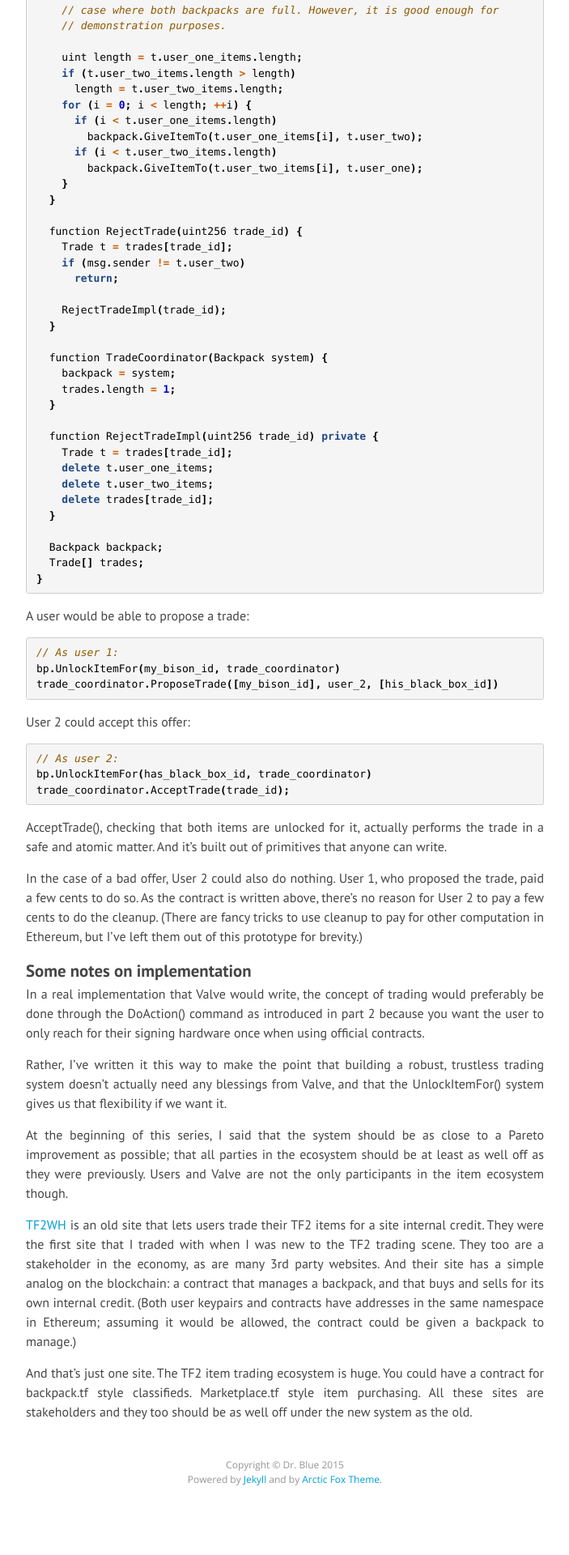
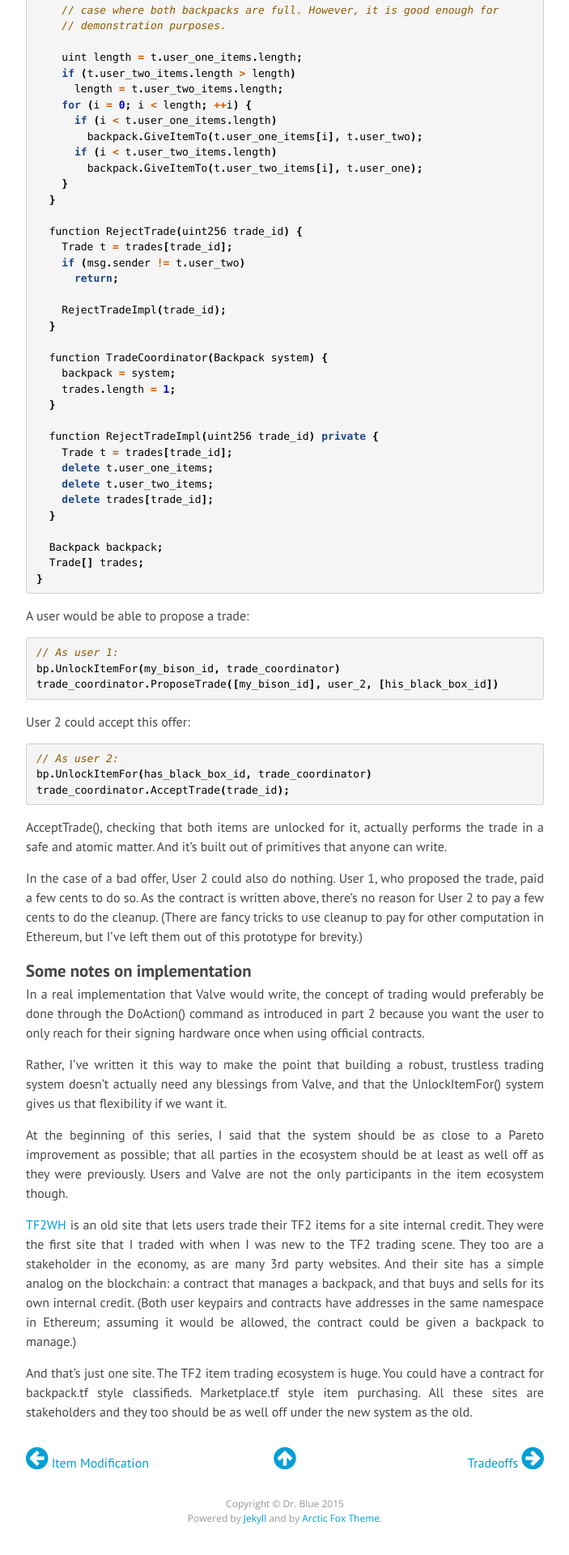
Before and after one commit to drblue9001/blockchain-backpack, a Jekyll site: the page built from website/part3.md, in a window 1280 px wide. Shown: the part 1931-3851 px from the top of the page at 81% size, without its empty margins (288-991 px from the left). Built offline with Jekyll 4.4.1, drawn with Linux system fonts in a browser that asks for light colours; nearby versions of some CDN libraries; Markdown is read by kramdown in place of the engine named in the settings; before the commit the page ends 3803 px from its top, so only the background shows below that.

Commit message:
Add internal links to the site.

```diff
--- /dev/null
+++ b/website/_layouts/page.html
@@ -0,0 +1,36 @@
+---
+layout: default
+---
+<div class="post">
+
+  <article class="post-content">
+    {{ content }}
+  </article>
+
+  <div class="nav-line">
+{% if page.prev-page %}
+    <div class="nav-left">
+      <a href="{{ page.prev-page.url }}">
+        <i class="fa fa-arrow-circle-left fa-2x"></i>
+        {{ page.prev-page.title }}
+      </a>
+    </div>
+{% endif %}
+
+    <div class="nav-center">
+  	  <a href="#">
+  	    <i class="fa fa-arrow-circle-up fa-2x"></i>
+  	  </a>
+    </div>
+
+{% if page.next-page %}
+    <div class="nav-right">
+      <a href="{{ page.next-page.url }}">
+        {{ page.next-page.title }}
+        <i class="fa fa-arrow-circle-right fa-2x"></i>
+      </a>
+    </div>
+  </div>
+{% endif %}
+
+</div>
--- a/website/_sass/_layout.scss
+++ b/website/_sass/_layout.scss
@@ -69,6 +69,31 @@
             };
         }
 }
+
+/* Page Navigation
+ * ============================================== */
+    .nav-line {
+        position: relative;
+        width: 100%;
+
+        .nav-left {
+            position: absolute;
+            left: 0px;
+            bottom: 0px;
+        }
+
+        .nav-center {
+            position: aboslute;
+            bottom: 0px;
+            text-align: center;
+        }
+
+        .nav-right {
+            position: absolute;
+            right: 0px;
+            bottom: 0px;
+        }
+    }
 
 /* Site Footer
  * ============================================== */
--- a/website/part3.md
+++ b/website/part3.md
@@ -1,5 +1,11 @@
 ---
-layout: default
+layout: page
+prev-page:
+    title: "Item Modification"
+    url: part2.html
+next-page:
+    title: "Tradeoffs"
+    url: part4.html
 ---
 
 Trading with the Blockchain backpack
```
Also changed, not shown: website/part1.md (+4 -1 lines), website/part2.md (+7 -1 lines), website/part4.md (+4 -1 lines).
